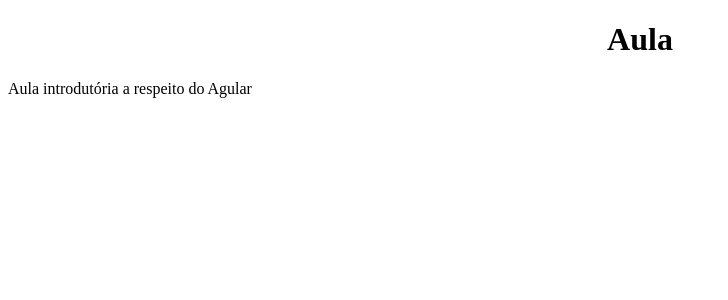
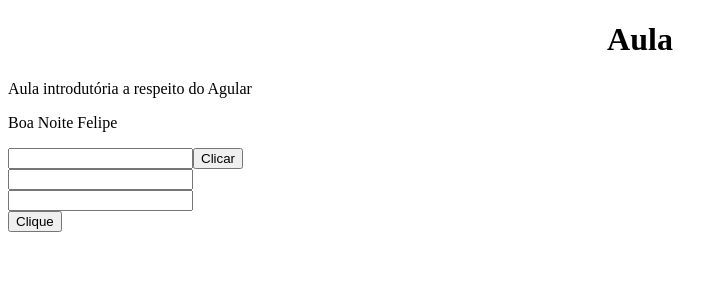
Before and after one commit to F3L1P34479/aulaWebGit, an Angular app: page / in a window 1280 px wide. Shown: the top 300 px of the page, without its empty margins (0-728 px from the left). Built offline with nearby package versions, Linux system fonts and the light colour scheme.

Commit message:
alterações para aprendizado dos componentes que fazem parte do projeto

```diff
--- a/src/app/app.component.html
+++ b/src/app/app.component.html
@@ -1,2 +1,14 @@
 <h1>Aula</h1>
+
 <p>Aula introdutória a respeito do Agular</p>
+<p>Boa Noite {{ nome }} </p>
+
+<form>
+  <input type="text" name="valor" value="" [(ngModel)]="valor">
+  <button type="button" name="button" (click)="clique()" >Clicar</button><br/>
+
+  <input type="text" name="num1" value="" [(ngModel)]="num1"><br/>
+  <input type="text" name="num2" value="" [(ngModel)]="num2"><br/>
+  <button type="button" name="button" (click)="soma()" >Clique</button>
+  <p>{{ total }}</p>
+</form>
--- a/src/app/app.component.ts
+++ b/src/app/app.component.ts
@@ -7,6 +7,20 @@
   styleUrls: ['app.component.css']
 })
 export class AppComponent{
+  nome: string = "Felipe";
+  valor: string = "";
+  num1: string = "";
+  num2: string = "";
 
+  soma():Number{
+    this.total= Number(this.num1) + Number(this.num2);
+    return this.total;
+  }
+  apresentaNome(){
+    alert('Boa noite ' + this.valor);
+  }
+  clique(){
+    alert('boa noite');
+  }
 
 }
--- a/src/app/app.module.ts
+++ b/src/app/app.module.ts
@@ -1,13 +1,15 @@
 import { BrowserModule } from '@angular/platform-browser';
 import { NgModule } from '@angular/core';
+
 import { AppComponent } from './app.component';
+import { FormsModule } from '@angular/forms'
 
 @NgModule({
   declarations: [
     AppComponent
   ],
   imports: [
-    BrowserModule
+    BrowserModule, FormsModule
   ],
   providers: [],
   bootstrap: [AppComponent]
```
